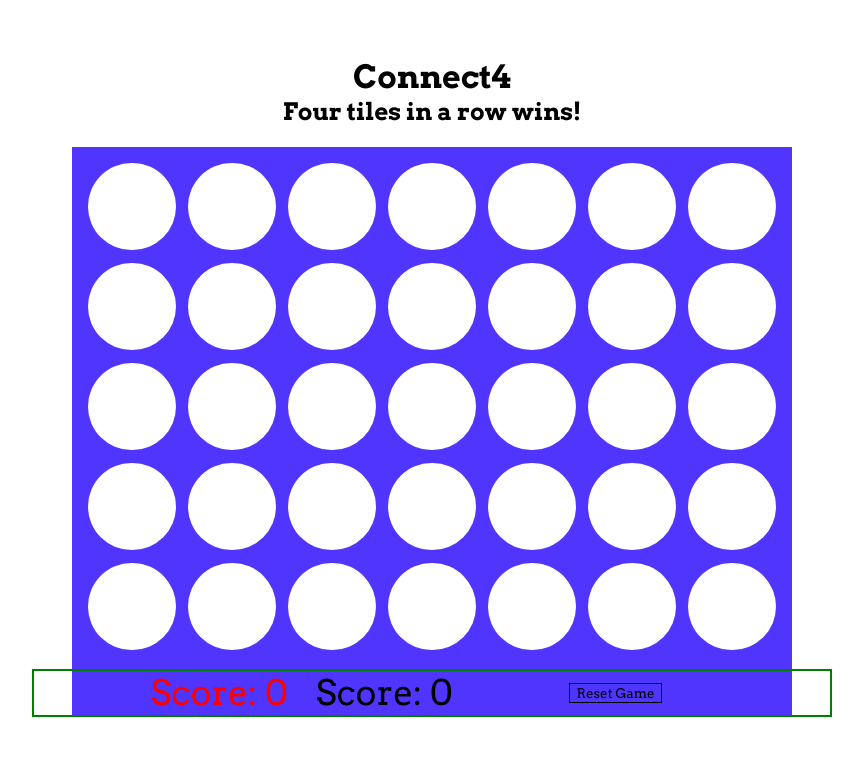
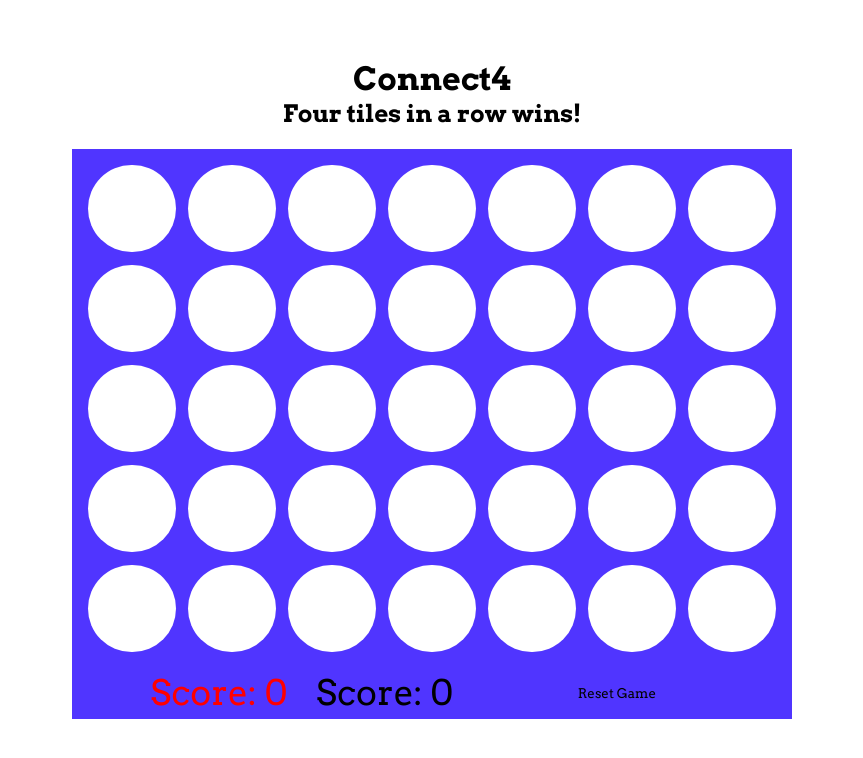
Before and after one commit to cisco95/Connect4, a React (Vite) app: page / in a window 1280 px wide. Shown: the top 758 px of the page, without its empty margins (208-1071 px from the left). Built offline with nearby package versions, Linux system fonts and the light colour scheme.

Commit message:
Update CSS Branch

```diff
--- a/src/index.css
+++ b/src/index.css
@@ -86,7 +86,6 @@ button.newGame:active {
   position: relative;
   display: flex;
   align-items: center;
-  border: 2px solid green;
   bottom: 3em;
 }
 
@@ -126,7 +125,6 @@ button.newGame:active {
   display: flex;
   flex-direction: row;
   justify-content: flex-end;
-  border: 1px solid black;
 }
 
 
```
